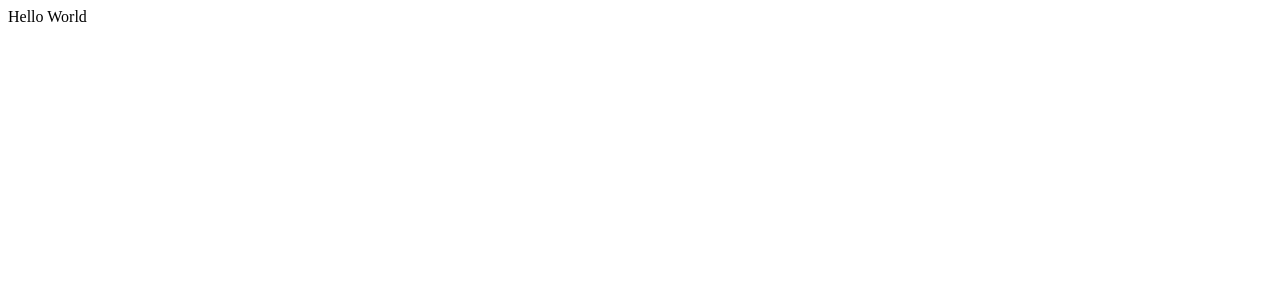
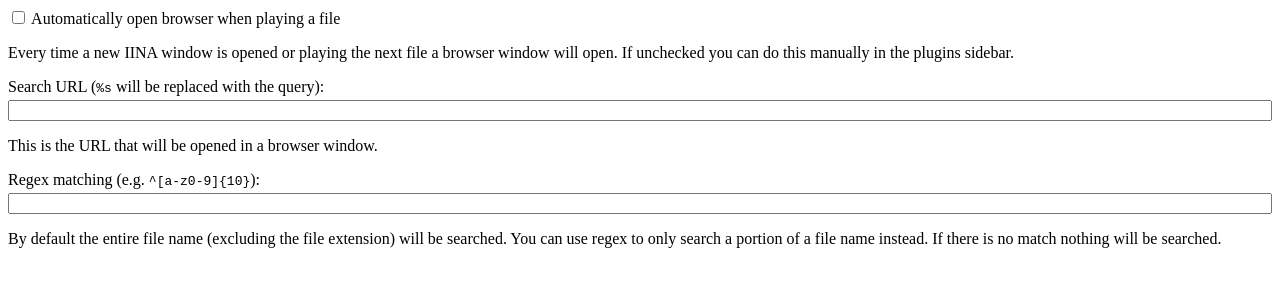
Before and after one commit to Robpol86/iina-file-name-search, a website: page src/preferences.html in a window 1280 px wide. Drawn offline with Linux system fonts and the light colour scheme.

Commit message:
Preferences page

```diff
--- a/Info.json
+++ b/Info.json
@@ -6,11 +6,6 @@
   "identifier": "com.robpol86.iina-file-name-search",
   "name": "File Name Search",
   "permissions": ["show-osd", "file-system", "network-request"],
-  "preferenceDefaults": {
-    "autoSearch": false,
-    "regex": "",
-    "url": ""
-  },
   "preferencesPage": "src/preferences.html",
   "version": "1.0.0"
 }
--- a/src/preferences.html
+++ b/src/preferences.html
@@ -1 +1,31 @@
-Hello World
+<body>
+    <div class="pref-section">
+        <label>
+            <input type="checkbox" data-type="bool" data-pref-key="auto_search" />
+            Automatically open browser when playing a file
+        </label>
+        <p class="small secondary pref-help">
+            Every time a new IINA window is opened or playing the next file a browser window will open. If unchecked you can
+            do this manually in the plugins sidebar.
+        </p>
+    </div>
+    <div class="pref-section">
+        Search URL (<code>%s</code> will be replaced with the query):
+        <div style="margin-top: 2px">
+            <input type="text" data-pref-key="url" style="width: 100%; margin-top: 2px" />
+        </div>
+        <p class="small secondary pref-help">
+            This is the URL that will be opened in a browser window.
+        </p>
+    </div>
+    <div class="pref-section">
+        Regex matching (e.g. <code>^[a-z0-9]{10}</code>):
+        <div style="margin-top: 2px">
+            <input type="text" data-pref-key="regex" style="width: 100%; margin-top: 2px" />
+        </div>
+        <p class="small secondary pref-help">
+            By default the entire file name (excluding the file extension) will be searched. You can use regex to only search
+            a portion of a file name instead. If there is no match nothing will be searched.
+        </p>
+    </div>
+</body>
```
